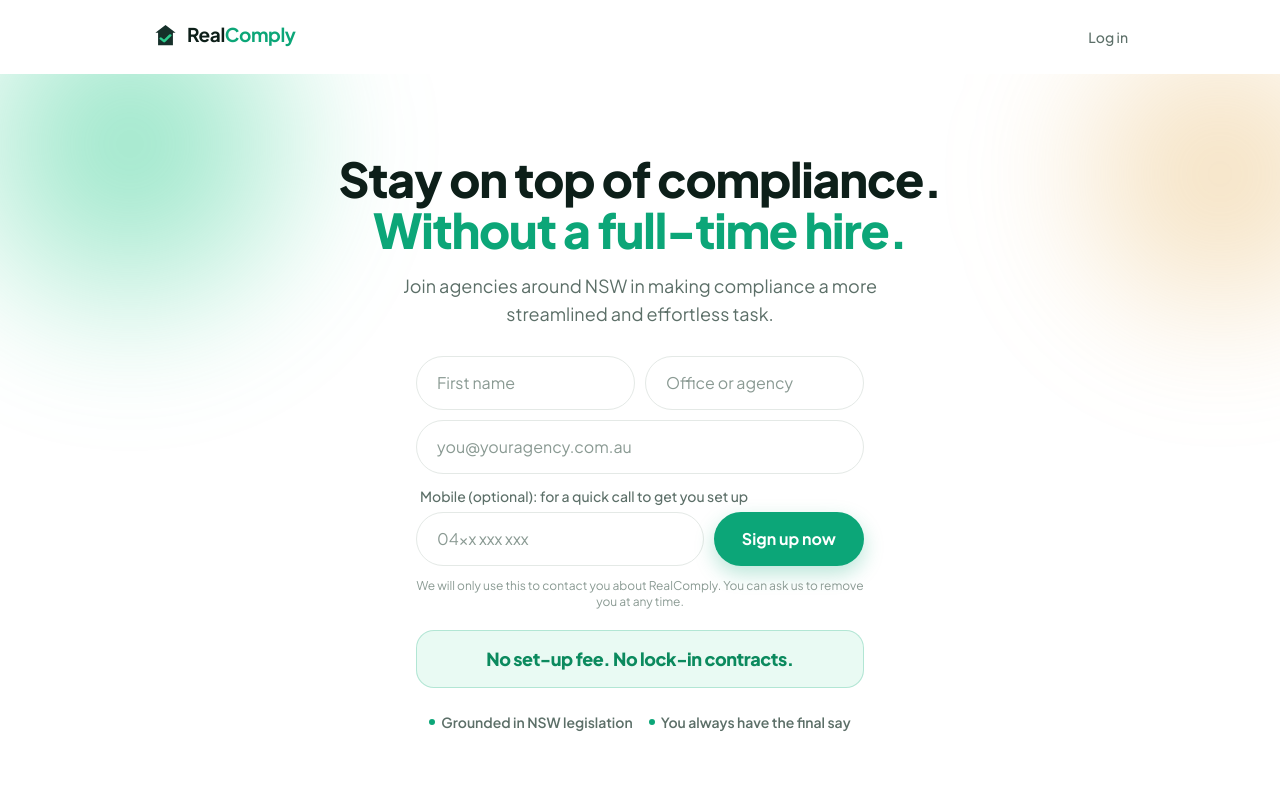
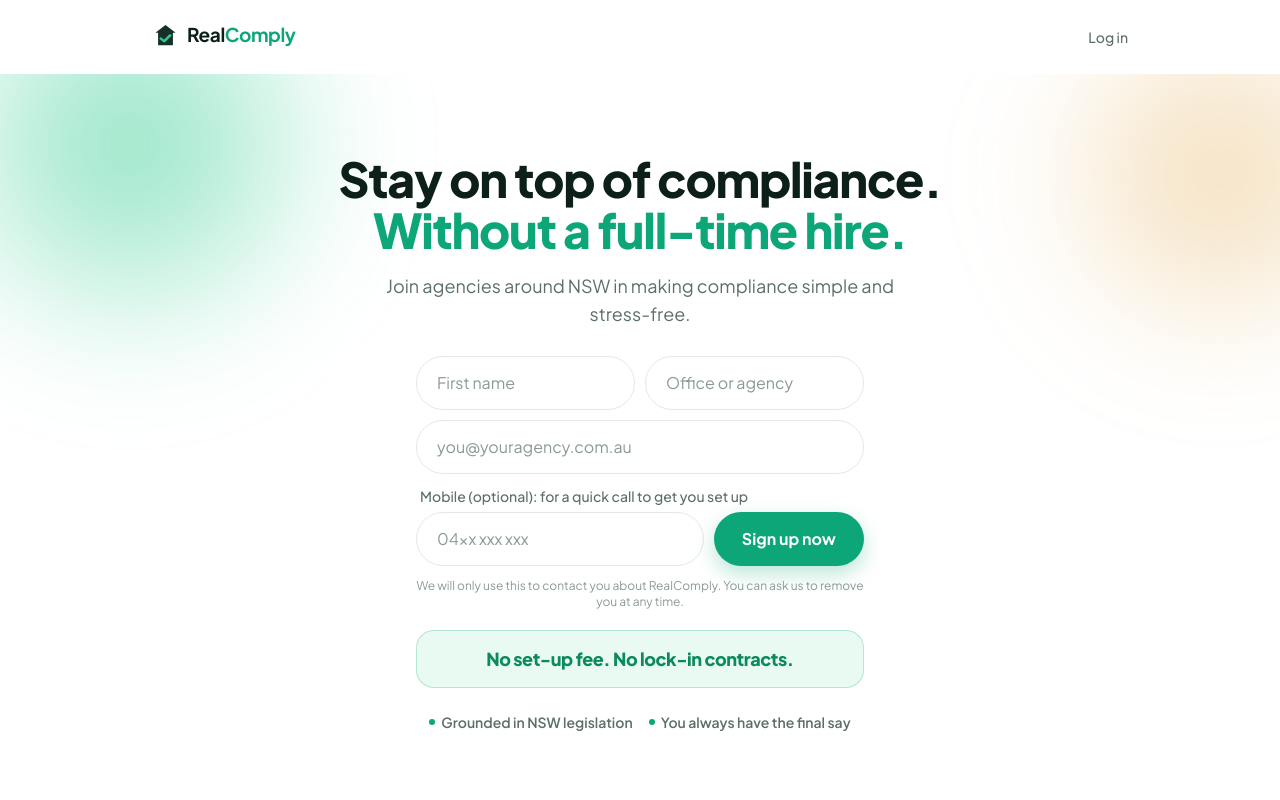
Before and after one commit to RealComply/realcomply-app, a Next.js app: page / in a window 1280 px wide. Shown: the top 800 px of the page. Built offline with nearby package versions, Linux system fonts and the light colour scheme; no server answers.

Commit message:
Hero line: simple and stress-free (Adam's pick)
Co-Authored-By: Claude Opus 5.5 (1M context) <noreply@anthropic.com>
Claude-Session: https://claude.ai/code/session_01ThCEXrBP6CzDnZNwhZSQ5V

```diff
--- a/src/app/layout.tsx
+++ b/src/app/layout.tsx
@@ -34,7 +34,7 @@ export const metadata: Metadata = {
   // the ad, the search result and the page start saying different things.
   // Changed 22 Oct 2026 with the landing page sub-headline (Adam's reversal,
   // recorded in src/app/page.tsx).
-  description: "Join agencies around NSW in making compliance a more streamlined and effortless task.",
+  description: "Join agencies around NSW in making compliance simple and stress-free.",
 };
 
 export default function RootLayout({ children }: LayoutProps<"/">) {
--- a/src/app/page.tsx
+++ b/src/app/page.tsx
@@ -75,7 +75,7 @@ import { TimeBack } from "@/components/landing/TimeBack";
 // estate agencies. It runs the compliance file for every listing you sell,
 // from the agency agreement through to settlement, and builds the record as
 // you go."
-const DESCRIPTION = "Join agencies around NSW in making compliance a more streamlined and effortless task.";
+const DESCRIPTION = "Join agencies around NSW in making compliance simple and stress-free.";
 
 export const metadata: Metadata = {
   title: "RealComply — Stay on top of compliance, without a full-time hire",
```
